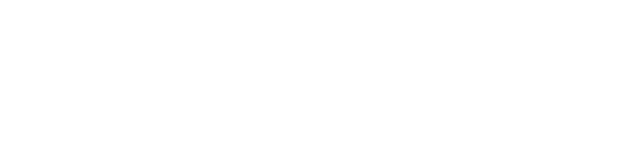
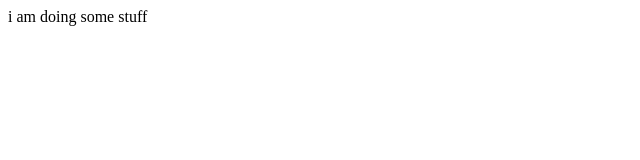
Before and after one commit to MarshallJohns/git-practice, a plain HTML site: page index.html in a window 1280 px wide. Shown: the whole page, without its empty margins (0-640 px from the left). Drawn offline with Linux system fonts and the light colour scheme.

Commit message:
new stuff

```diff
--- a/index.html
+++ b/index.html
@@ -6,6 +6,6 @@
     <title>Index</title>
 </head>
 <body>
-
+    <div>i am doing some stuff</div>
 </body>
 </html>
```
Also changed, not shown: 1 other file.
